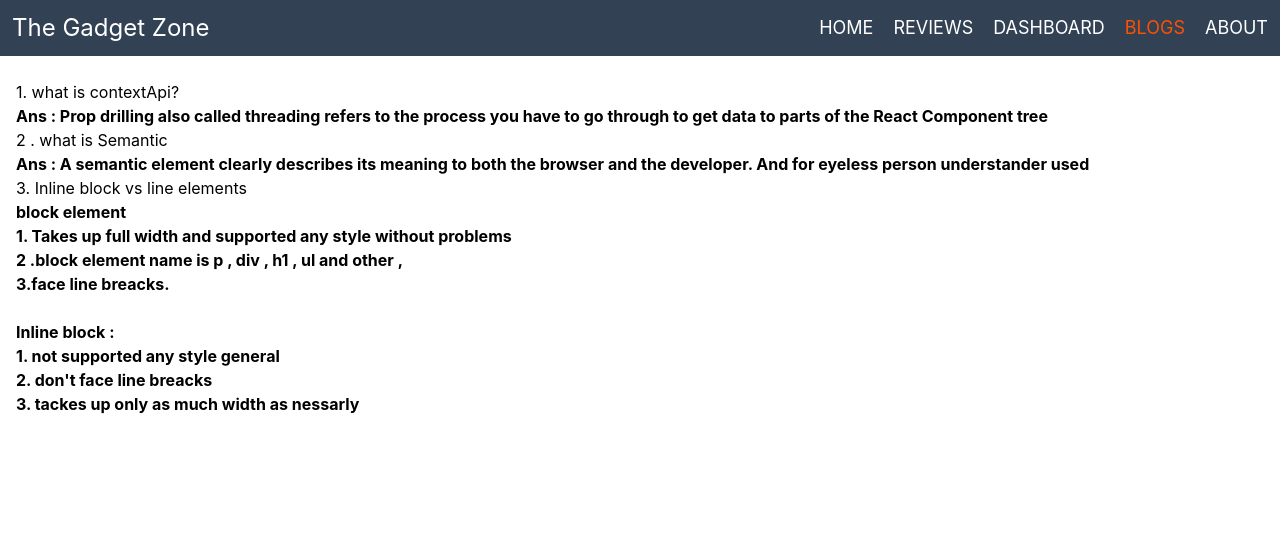
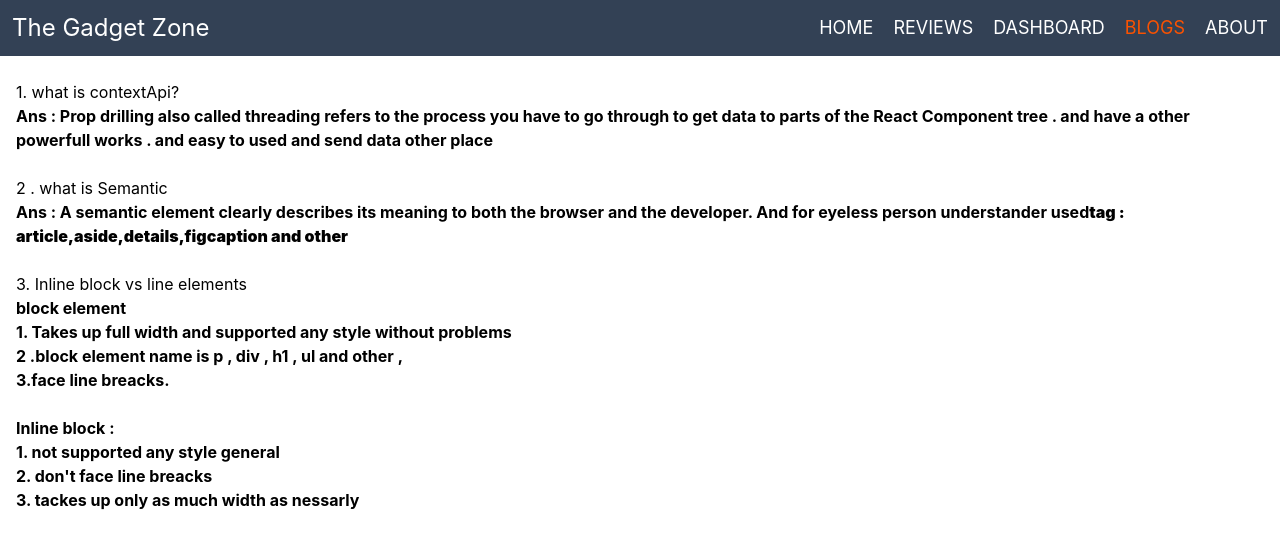
Before and after one commit to abdur-rashid-khan/-product-analysis-website-ass-9, a React (Create React App) app: page /blogs in a window 1280 px wide. Shown: the top 548 px of the page. Built offline with nearby package versions, Linux system fonts and the light colour scheme.

Commit message:
fast boleatpont add

```diff
--- a/src/App.js
+++ b/src/App.js
@@ -14,7 +14,7 @@ function App() {
       <Navbar></Navbar>
       <Routes>
         <Route path='/' element={<Home></Home>}></Route>
-        <Route path='/home' element={<Home></Home>}></Route>
+        {/* <Route path='/home' element={<Home></Home>}></Route> */}
         <Route path='/reviews' element={<Review></Review>}></Route>
         <Route path='/dashboard' element={<Dashboard></Dashboard>}></Route>
         <Route path='/blogs' element={<Blog></Blog>}></Route>
--- a/src/Components/Blogs/Blog.js
+++ b/src/Components/Blogs/Blog.js
@@ -5,16 +5,20 @@ const Blog = () => {
       <div className='sm:container md:container lg:container xl:container mx-auto px-4 pt-20'>
          <div>
             <p>1. what is contextApi?</p>
-            <strong> Ans : Prop drilling also called threading refers to the process you have to go through to get data to parts of the React Component tree</strong>
+            <strong> Ans : Prop drilling also called threading refers to the process you have to go through to get data to parts of the React Component tree . and have a other powerfull works .
+and easy to used and send data other place</strong>
          </div>
+         <br />
          <div>
             <p>2 . what is Semantic </p>
             <strong>
                Ans : A semantic element clearly describes its meaning to both the browser and the developer. And
                for eyeless person understander  used
+               <strong>tag : article,aside,details,figcaption and other </strong>
             </strong>
          </div>
          <div>
+            <br />
             <p>3. Inline block vs line elements </p>
             <strong> block element
                <br />
--- a/src/Components/Navbar/Navbar.js
+++ b/src/Components/Navbar/Navbar.js
@@ -12,7 +12,7 @@ const Navbar = () => {
                </div>
                <div className="mane-items flex">
                {/* <CustomLink  className='text-xl' to='/'></CustomLink> */}
-               <CustomLink  className='pl-5 text-lg' to='/home'>HOME</CustomLink>
+               <CustomLink  className='pl-5 text-lg' to='/'>HOME</CustomLink>
                <CustomLink  className='pl-5 text-lg' to='/reviews'>REVIEWS</CustomLink>
                <CustomLink  className='pl-5 text-lg' to='/dashboard'>DASHBOARD</CustomLink>
                <CustomLink  className='pl-5 text-lg' to='/blogs'>BLOGS</CustomLink>
```
Also changed, not shown: 1 other file (tests, documents, lock files or other folders).
